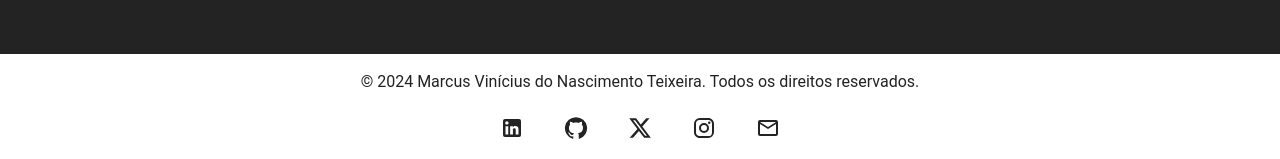
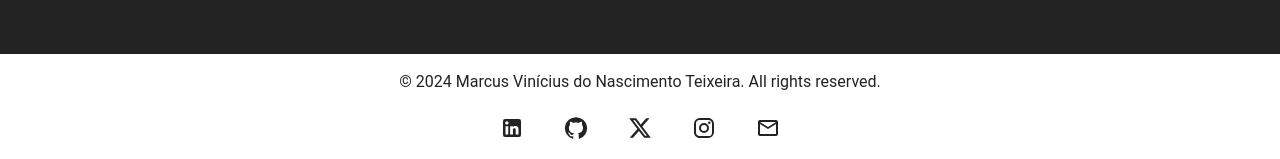
Before and after one commit to MarcusVNT/my-portfolio, a React (Vite) app: page / in a window 1280 px wide. Shown: the part 4044-4203 px from the top of the page. Built offline with nearby package versions, Linux system fonts and the light colour scheme; a web font is replaced by a local one.

Commit message:
fix: translation of the paragraph in the footer.

```diff
--- a/src/components/Footer.tsx
+++ b/src/components/Footer.tsx
@@ -17,8 +17,7 @@ const Footer = () => {
     <StyledFooter>
       <Stack>
         <p>
-          © 2024 Marcus Vinícius do Nascimento Teixeira. Todos os direitos
-          reservados.
+          © 2024 Marcus Vinícius do Nascimento Teixeira. All rights reserved.
         </p>
       </Stack>
       <Stack flexDirection="row">
```
